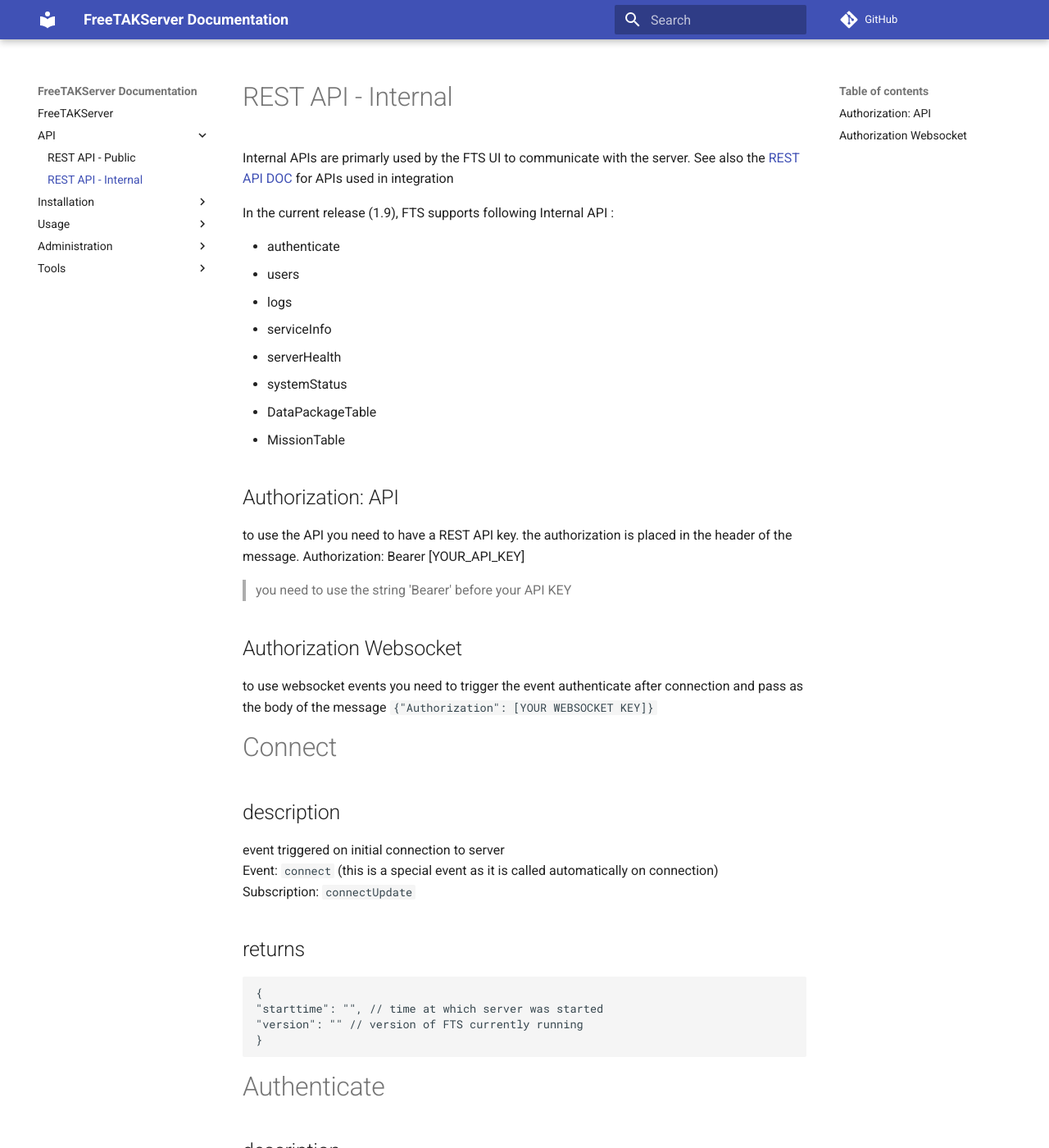
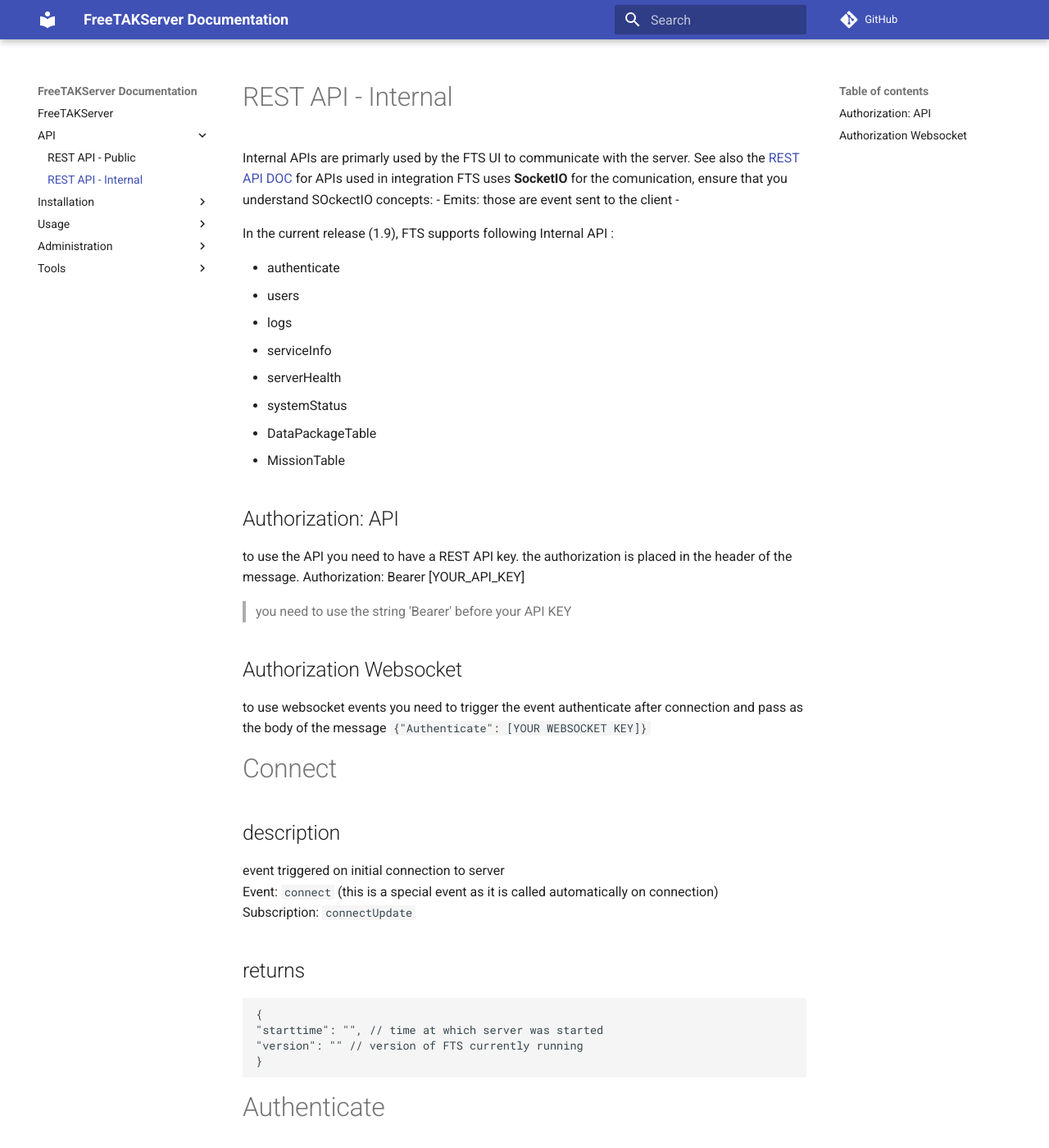
Before and after one commit to FreeTAKTeam/FreeTAKServer-User-Docs, an MkDocs documentation site: the page built from docs/docs/API/REST_API_InternalDoc.md, in a window 1280 px wide and 1400 px high. Shown: the whole window at 82% size. Built offline with MkDocs 1.6.1 and Material for MkDocs 9.7.7, drawn with Linux system fonts in a browser that asks for light colours; comment, search, counter and statistics services are not loaded.

Commit message:
Update REST_API_InternalDoc.md

````diff
--- a/docs/docs/API/REST_API_InternalDoc.md
+++ b/docs/docs/API/REST_API_InternalDoc.md
@@ -1,5 +1,8 @@
 # REST API - Internal
 Internal APIs are primarly used by the FTS UI to communicate with the server. See also the [REST API DOC](REST_APIDoc.md) for APIs used in integration
+FTS uses **SocketIO** for the comunication, ensure that you understand SOckectIO concepts:
+- Emits: those are event sent to the client
+-
 
 In the current release (1.9), FTS supports following Internal API :
 
@@ -23,7 +26,7 @@
 ## Authorization Websocket
 to use websocket events you need to trigger
 the event authenticate after connection and pass
-as the body of the message ```{"Authorization": [YOUR WEBSOCKET KEY]}```
+as the body of the message ```{"Authenticate": [YOUR WEBSOCKET KEY]}```
 
 # Connect
 
@@ -41,6 +44,7 @@
 ```
 
 # Authenticate
+
 ## description
   event used to authenticate new clients in the websocket<br />
   Event: `authenticate` <br />
````
